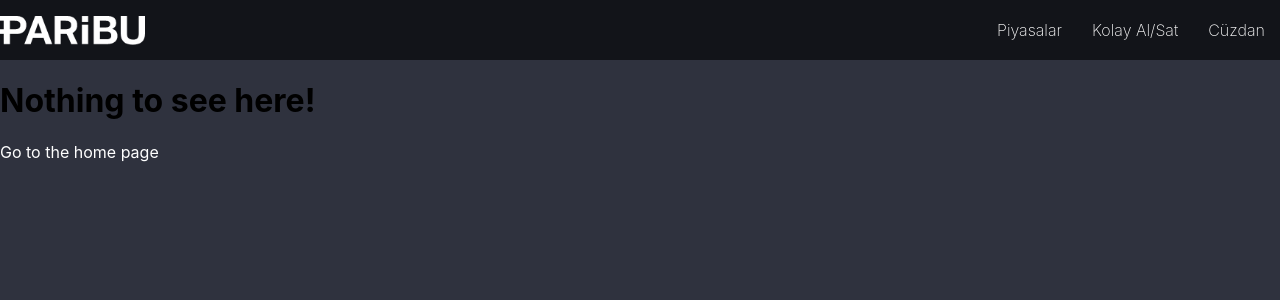
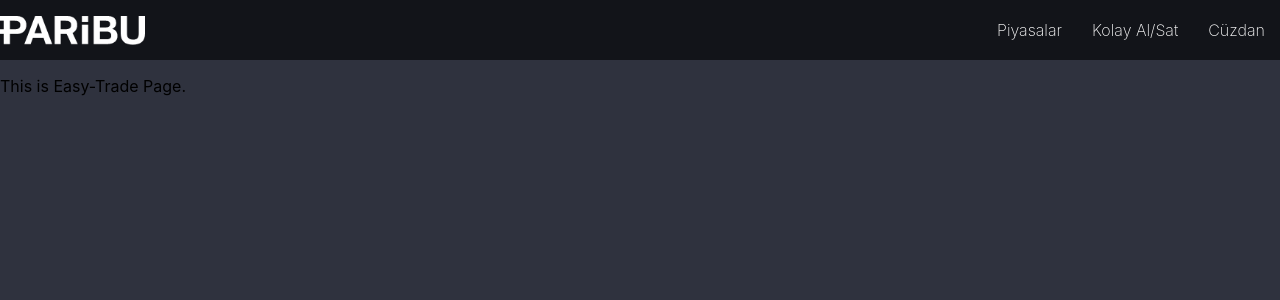
Before and after one commit to ozanzeng/paribu, a React (Create React App) app: page /easy-trade/1 in a window 1280 px wide. Shown: the top 300 px of the page. Built offline with nearby package versions, Linux system fonts and the light colour scheme.

Commit message:
completed home page and route to detail page

```diff
--- a/src/components/TradeTable.js
+++ b/src/components/TradeTable.js
@@ -151,7 +151,7 @@ const TradeTable = ({ tableData }) => {
               {item.graphic}
             </Td>
             <Td style={{ width: "5%" }}>
-              <Link to={item.transferType}>
+              <Link to={`/easy-trade/${item.transferType}`}>
                 <Button>AL</Button>
               </Link>
             </Td>
--- a/src/pages/index.js
+++ b/src/pages/index.js
@@ -11,7 +11,7 @@ const Pages = () => {
     <Routes>
       <Route path='/' element={<Layout />}>
         <Route index path='/' element={<Home />} />
-        <Route path='/easy-trade/' element={<Trade />} />
+        <Route path='/easy-trade/:transferType' element={<Trade />} />
         <Route path='*' element={<NoMatch />} />
       </Route>
     </Routes>
```
